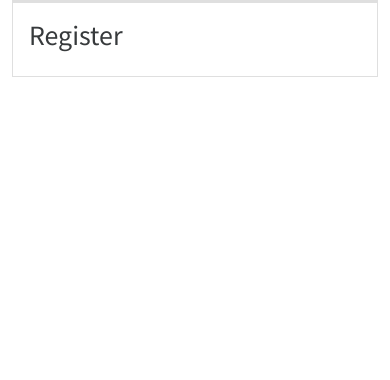
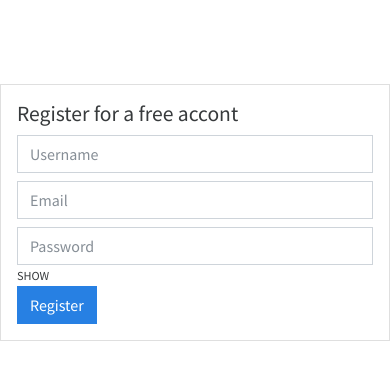
Before and after one commit to gustaoliv/Django-TrulyExpenses, a Django app: page /authentication/register in a window 390 px wide. Shown: the top 380 px of the page. Run offline with Django 4.2, Linux system fonts and the light colour scheme; some libraries are stand-ins or nearby versions.

Commit message:
setup register html

```diff
--- a/expenseswebsite/templates/authentication/register.html
+++ b/expenseswebsite/templates/authentication/register.html
@@ -2,12 +2,48 @@
 
 {% block content %}
 
-<div class="card">
-    <div class="card-body">
-        <h1>Register</h1>
+<br><br><br><br>
+<div class="row">
 
+    <div class="col-md-4"></div>
+
+    <div class="col-md-4">
+        <div class="card mt-40">
+
+
+            <div class="card-body">
+                <div class="card-title">
+                    <h4>Register for a free accont</h4>
+                </div>
+
+
+                <form action="" method="post">
+                    {% csrf_token %}
+                    {% comment %} NAME {% endcomment %}
+                    <div class="form-group">
+                        <input type="text" name="username" id="id_username" class="form-control mt-2" placeholder="Username"/>
+                    </div>
+                    {% comment %} EMAIL {% endcomment %}
+                    <div class="form-group">
+                        <input type="email" name="email" id="id_email" class="form-control  mt-2" placeholder="Email"/>
+                    </div>
+                    {% comment %} PASSWORD {% endcomment %}
+                    <div class="form-group">
+                        <input type="password" name="password" id="id_password" class="form-control  mt-2" placeholder="Password"/>
+
+                        <small class="text-right">SHOW</small>
+                    </div>
+                    {% comment %} BUTTON {% endcomment %}
+                    <input type="submit" value="Register" class="btn btn-primary"/>
+                </form>
+
+            </div>
+        </div>
     </div>
+
+    <div class="col-md-4"></div>
 
 </div>
 
+
 {% endblock %}
--- a/expenseswebsite/templates/base_auth.html
+++ b/expenseswebsite/templates/base_auth.html
@@ -19,36 +19,13 @@
 </head>
 
 <body>
-    <div class="container-fluid">
-        <div class="row">
-          <main role="main" class="col-md-12">  <div class="card">
-        </div>
+
+    <main role="main">
+        {% block content %}
 
 
-        <div class="col-md-3">
-
-        </div>
-
-        <div class="col-md-6">
-
-
-
-            {% block content %}
-
-            {% endblock %}
-
-
-
-            </div>  <div class="col-md-3">
-
-            </div>
-
-
-
-
-          </main>
-        </div>
-      </div>
+        {% endblock %}
+    </main>
 
     <script src="https://cdn.jsdelivr.net/npm/feather-icons@4.28.0/dist/feather.min.js" integrity="sha384-uO3SXW5IuS1ZpFPKugNNWqTZRRglnUJK6UAZ/gxOX80nxEkN9NcGZTftn6RzhGWE" crossorigin="anonymous"></script>
     <script src="https://cdn.jsdelivr.net/npm/chart.js@2.9.4/dist/Chart.min.js" integrity="sha384-zNy6FEbO50N+Cg5wap8IKA4M/ZnLJgzc6w2NqACZaK0u0FXfOWRRJOnQtpZun8ha" crossorigin="anonymous"></script>
```
